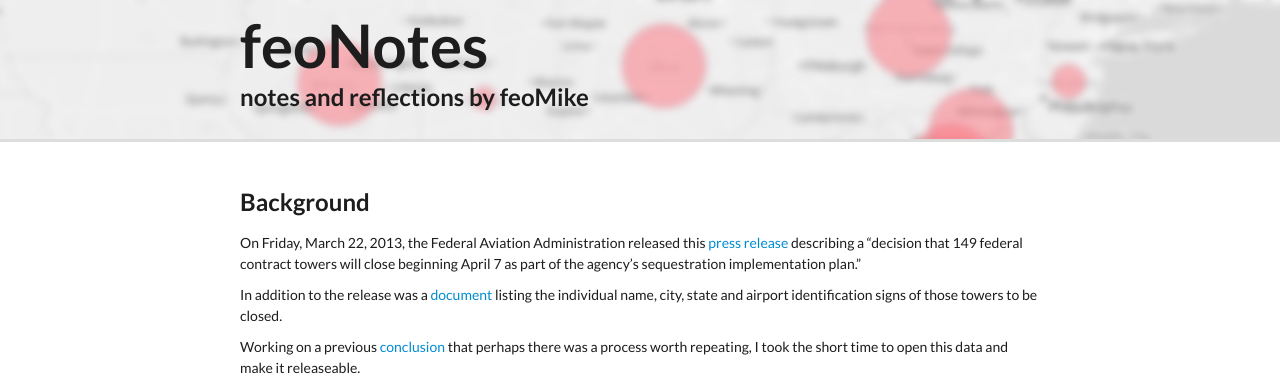
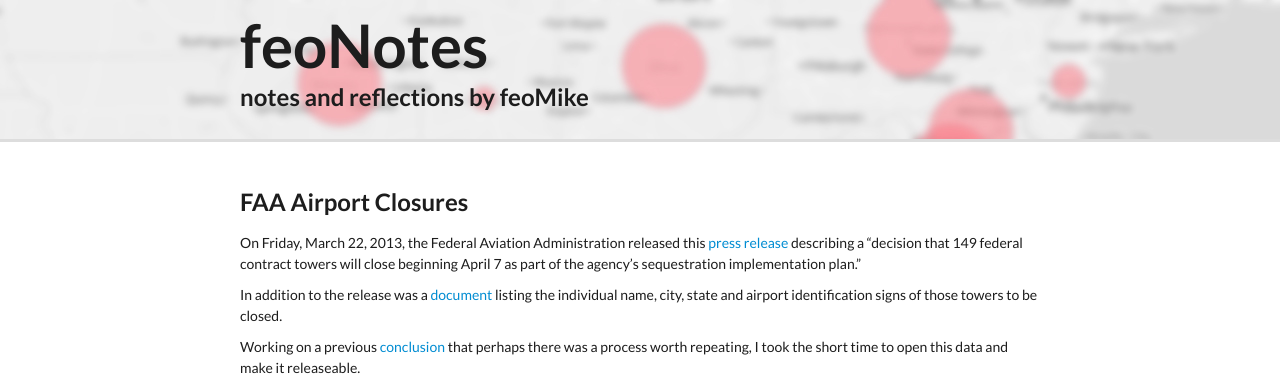
Before and after one commit to feomike/feonotes, a Jekyll site: the page built from index.md, in a window 1280 px wide. Shown: the top 383 px of the page. Built offline with Jekyll 4.4.1, drawn with Linux system fonts in a browser that asks for light colours; Markdown is read by kramdown in place of the engine named in the settings.

Commit message:
title update

```diff
--- a/index.md
+++ b/index.md
@@ -4,7 +4,7 @@ title: feoNotes - notes and reflections from feoMike
 catch: This page are notes of mine; entirely a work of my own and not in any way associated with my employer.
 ---
 
-##Background
+##FAA Airport Closures
 On Friday, March 22, 2013, the Federal Aviation Administration released this [press release](http://www.faa.gov/news/press_releases/news_story.cfm?newsId=14414) describing a "decision that 149 federal contract towers will close beginning April 7 as part of the agency’s sequestration implementation plan."
 
 In addition to the release was a [document](http://www.faa.gov/news/media/fct_closed.pdf) listing the individual name, city, state and airport identification signs of those towers to be closed.
```
